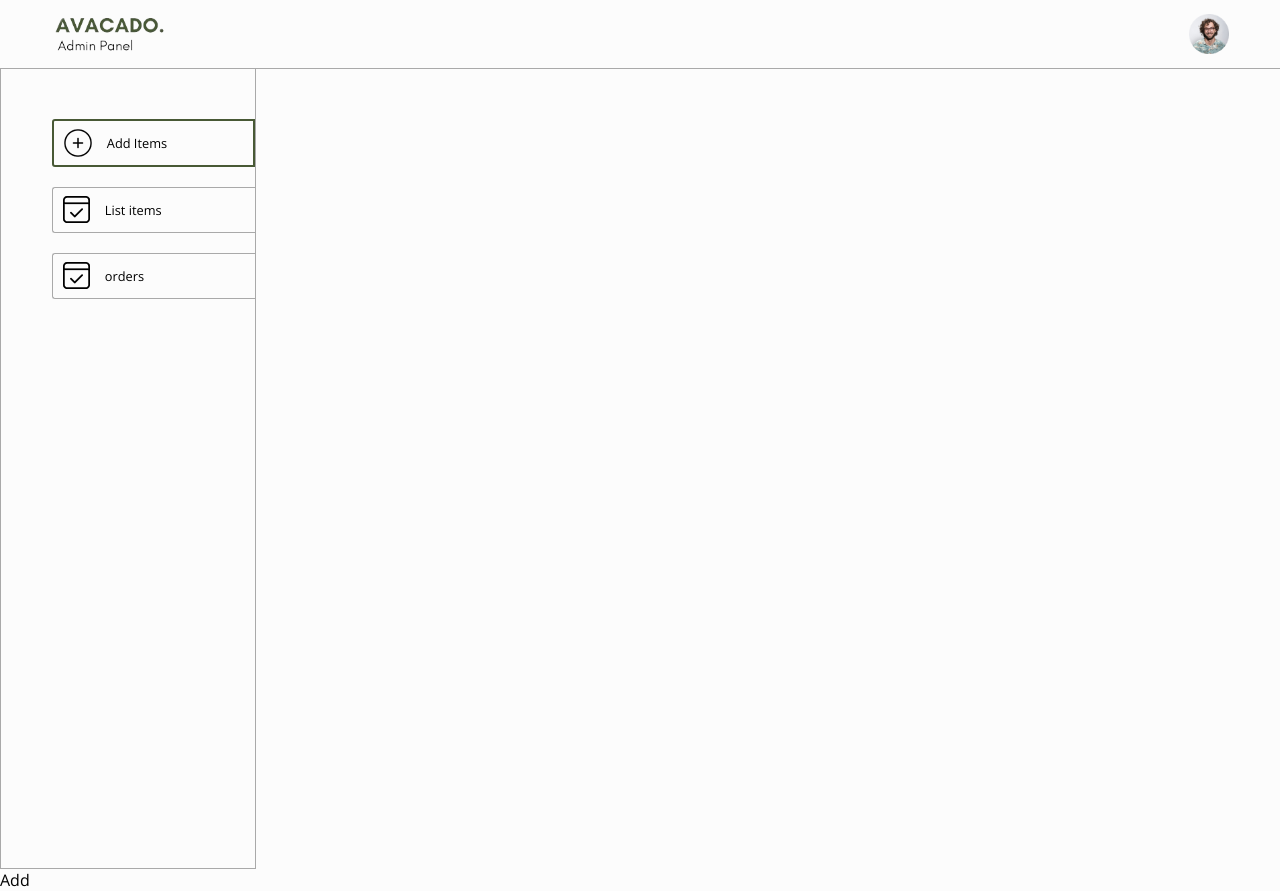
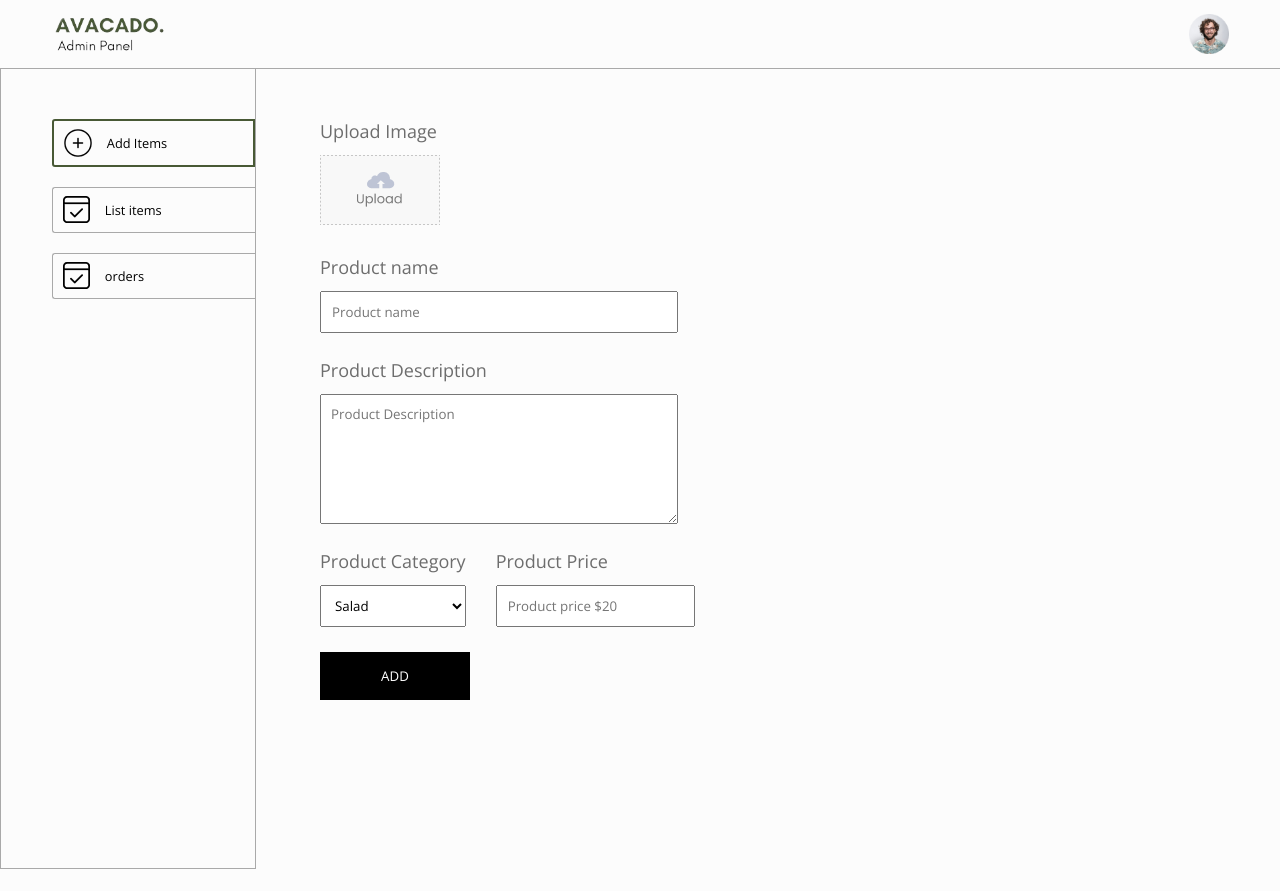
Before and after one commit to Erecto-Accio/Avacado, a React (Vite) app in the folder admin/: page /add in a window 1280 px wide. After the commit the page ends 869 px from the top, so only its background shows below. Built offline with nearby package versions, Linux system fonts and the light colour scheme; the HTML template or start-up script is replaced by a standard one.

Commit message:
Basic structure and style done for ADD ITEMS

```diff
--- a/admin/src/App.jsx
+++ b/admin/src/App.jsx
@@ -13,9 +13,9 @@
       <div className="app-content">
         <Sidebar />
         <Routes>
-          <Route path="/add" element={<Add />}></Route>
-          <Route path="/list" element={<List />}></Route>
-          <Route path="/orders" element={<Orders />}></Route>
+          <Route path="/add" element={<Add />} />
+          <Route path="/list" element={<List />} />
+          <Route path="/orders" element={<Orders />} />
         </Routes>
       </div>
     </div>
--- a/admin/src/Pages/Add/Add.css
+++ b/admin/src/Pages/Add/Add.css
@@ -0,0 +1,41 @@
+.add {
+  width: 70%;
+  margin-left: max(5vw, 25px);
+  margin-top: 50px;
+  color: #6d6d6d;
+  font-size: 18px;
+}
+.add > form {
+  gap: 25px;
+}
+
+.add-img-upload > img {
+  width: 120px;
+}
+.add-product-name,
+.add-product-description {
+  width: max(40%, 300px);
+}
+
+.add-product-name input,
+.add-product-description textarea {
+  padding: 10px;
+}
+
+.add-category-price {
+  display: flex;
+  gap: 30px;
+}
+
+.add-category-price select,
+.add-category-price input {
+  padding: 10px;
+}
+.add-btn {
+  max-width: 150px;
+  border: none;
+  padding: 15px;
+  background-color: #000;
+  cursor: pointer;
+  color: white;
+}
--- a/admin/src/Pages/Add/Add.jsx
+++ b/admin/src/Pages/Add/Add.jsx
@@ -1,9 +1,64 @@
-import React from 'react'
-import "./Add.css"
+import React from "react";
+import "./Add.css";
+import { assets } from "../../assets/assets";
 const Add = () => {
   return (
-    <div>Add</div>
-  )
-}
+    <div className="add">
+      <form className="flex-col">
+        <div className="add-img-upload flex-col">
+          <p>Upload Image</p>
+          <label htmlFor="image">
+            <img src={assets.upload_area} alt="" />
+          </label>
 
-export default Add
+          <input
+            type="file"
+            id="image"
+            placeholder="Choose Image"
+            hidden
+            required
+          />
+        </div>
+        <div className="add-product-name flex-col">
+          <p>Product name</p>
+          <input type="text" name="name" placeholder="Product name" />
+        </div>
+
+        <div className="flex-col add-product-description">
+          <p>Product Description</p>
+          <textarea
+            name="description"
+            rows={6}
+            placeholder="Product Description"
+          ></textarea>
+        </div>
+
+        <div className="add-category-price">
+          <div className="add-category flex-col">
+            <p>Product Category</p>
+            <select name="category">
+              <option value="Salad">Salad</option>
+              <option value="Rolls">Rolls</option>
+              <option value="Deserts">Deserts</option>
+              <option value="Sandwich">Sandwich</option>
+              <option value="Cake">Cake</option>
+              <option value="Pure Veg">Pure Veg</option>
+              <option value="Pasta">Pasta</option>
+              <option value="Noodles">Noodles</option>
+            </select>
+          </div>
+
+          <div className="add-price flex-col">
+            <p>Product Price</p>
+            <input type="number" name="price" placeholder="Product price $20" />
+          </div>
+        </div>
+        <button type="submit" className="add-btn">
+          ADD
+        </button>
+      </form>
+    </div>
+  );
+};
+
+export default Add;
--- a/admin/src/style.css
+++ b/admin/src/style.css
@@ -22,3 +22,13 @@
   border: none;
   background-color: #a9a9a9;
 }
+
+.app-content {
+  display: flex;
+}
+
+.flex-col {
+  display: flex;
+  flex-direction: column;
+  gap: 12px;
+}
```
